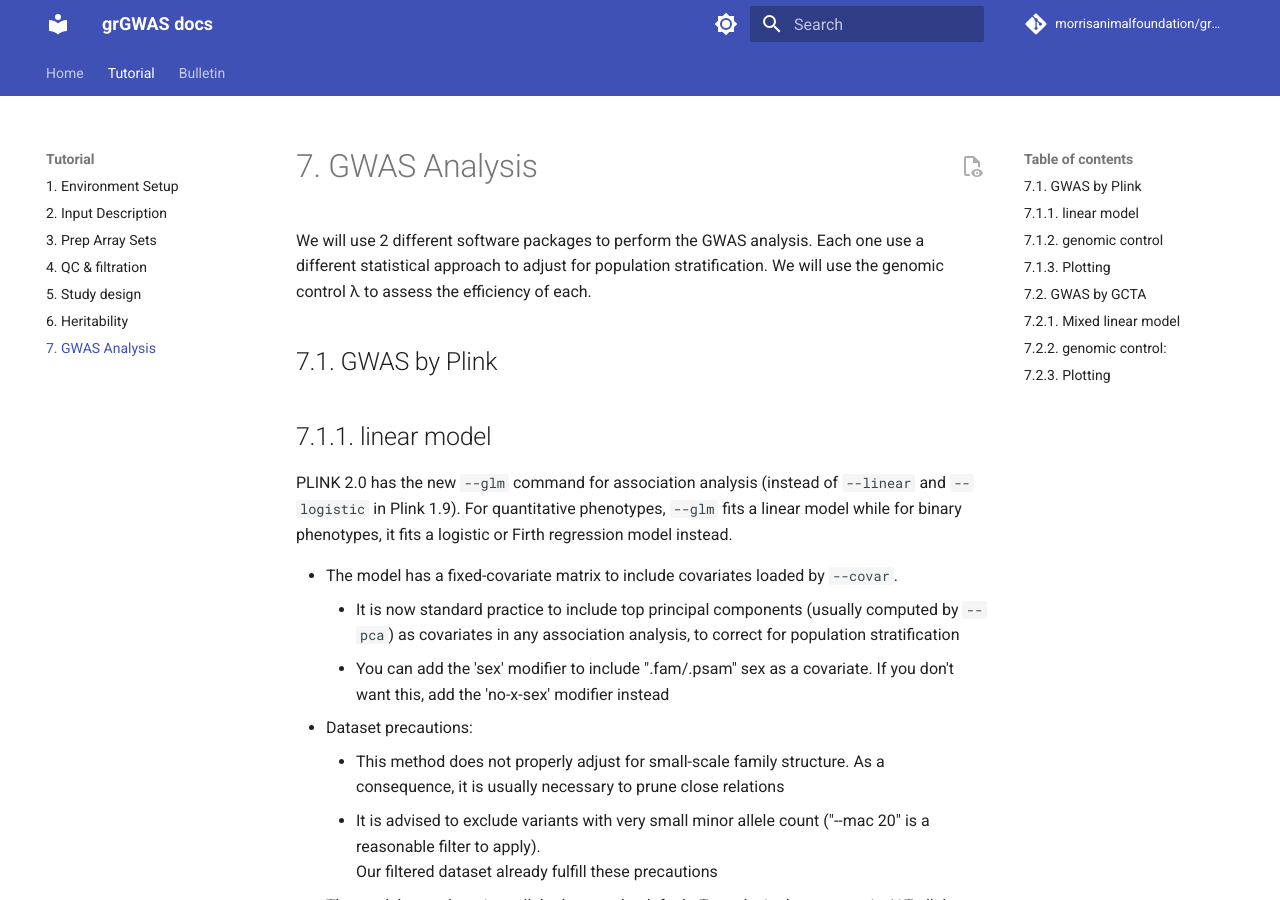
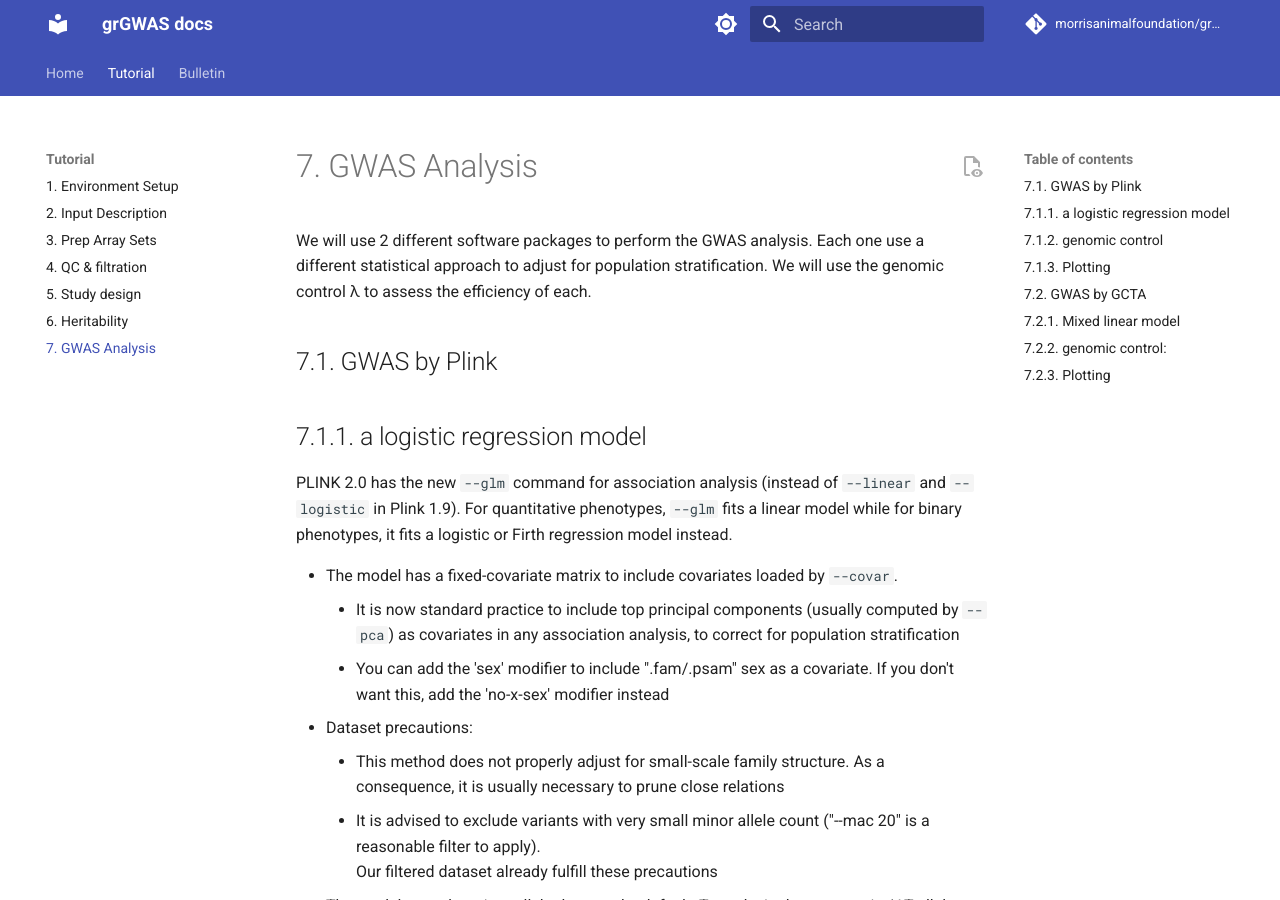
Before and after one commit to morrisanimalfoundation/grGWAS, an MkDocs documentation site: the page built from docs/7.gwas.md, in a window 1280 px wide and 900 px high. Built offline with MkDocs 1.6.1 and Material for MkDocs 9.7.7, drawn with Linux system fonts in a browser that asks for light colours; comment, search, counter and statistics services are not loaded.

Commit message:
Update 7.gwas.md

```diff
--- a/docs/7.gwas.md
+++ b/docs/7.gwas.md
@@ -3,7 +3,7 @@
 
 ## 7.1.  GWAS by Plink
 
-## 7.1.1.  linear model
+## 7.1.1.  a logistic regression model
 
 
 PLINK 2.0 has the new `--glm` command for association analysis (instead of  `--linear` and `--logistic` in Plink 1.9). For quantitative phenotypes, `--glm` fits a linear model while for binary phenotypes, it fits a logistic or Firth regression model instead.
```
